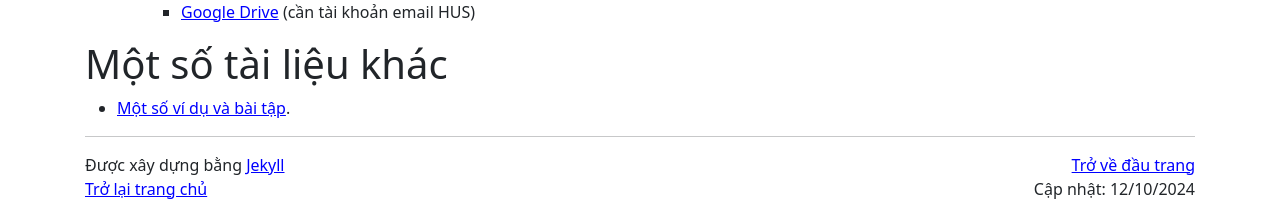
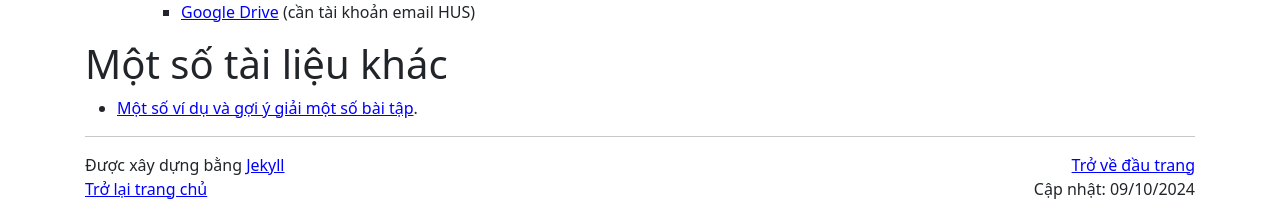
Before and after one commit to hoanganhduc/hoanganhduc.github.io, a Jekyll site: the page built from teaching/VNU-HUS/2024/winter/MAT3508/index.md, in a window 1280 px wide. Shown: the part 946-1159 px from the top of the page. Built offline with Jekyll 4.4.1, drawn with Linux system fonts in a browser that asks for light colours; nearby versions of some CDN libraries; a style sheet for code colours, icons or effects is not loaded.

Commit message:
Updated @ 2024-10-16  11:39:10 ICT

```diff
--- a/teaching/VNU-HUS/2024/winter/MAT3508/index.md
+++ b/teaching/VNU-HUS/2024/winter/MAT3508/index.md
@@ -1,7 +1,7 @@
 ---
 layout: default
 title: "VNU-HUS MAT3508: Nhập môn Trí tuệ nhân tạo"
-last_modified_at: 2024-10-12
+last_modified_at: 2024-10-09
 lang: "vi"
 katex: true
 ---
@@ -42,4 +42,4 @@ katex: true
 
 # Một số tài liệu khác
 
-* [Một số ví dụ và bài tập](https://github.com/hoanganhduc/VNU-HUS-MAT3508/).
+* [Một số ví dụ và gợi ý giải một số bài tập](https://github.com/hoanganhduc/VNU-HUS-MAT3508/).
```
Also changed, not shown: misc.md (+2 -1 lines), 3 other files.
